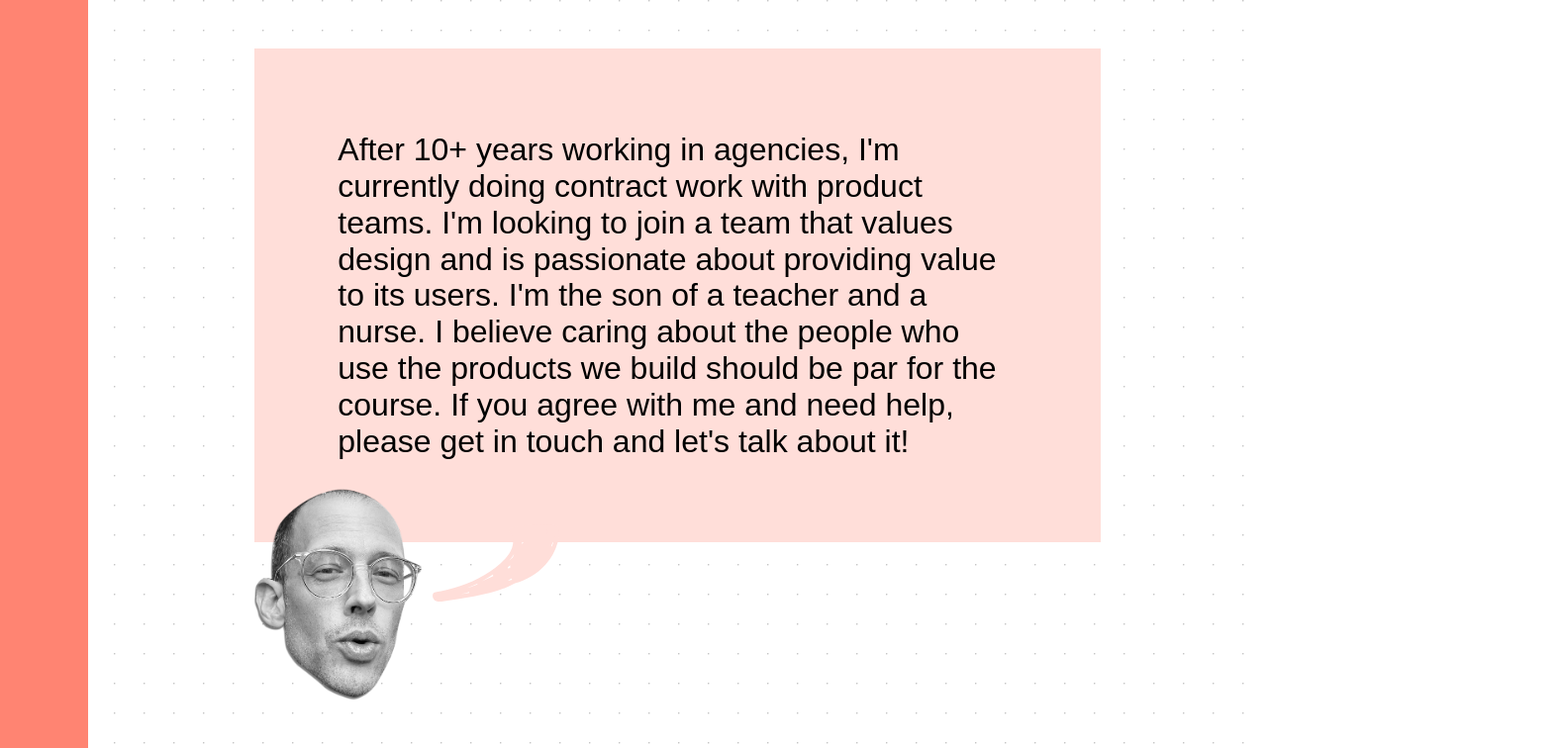
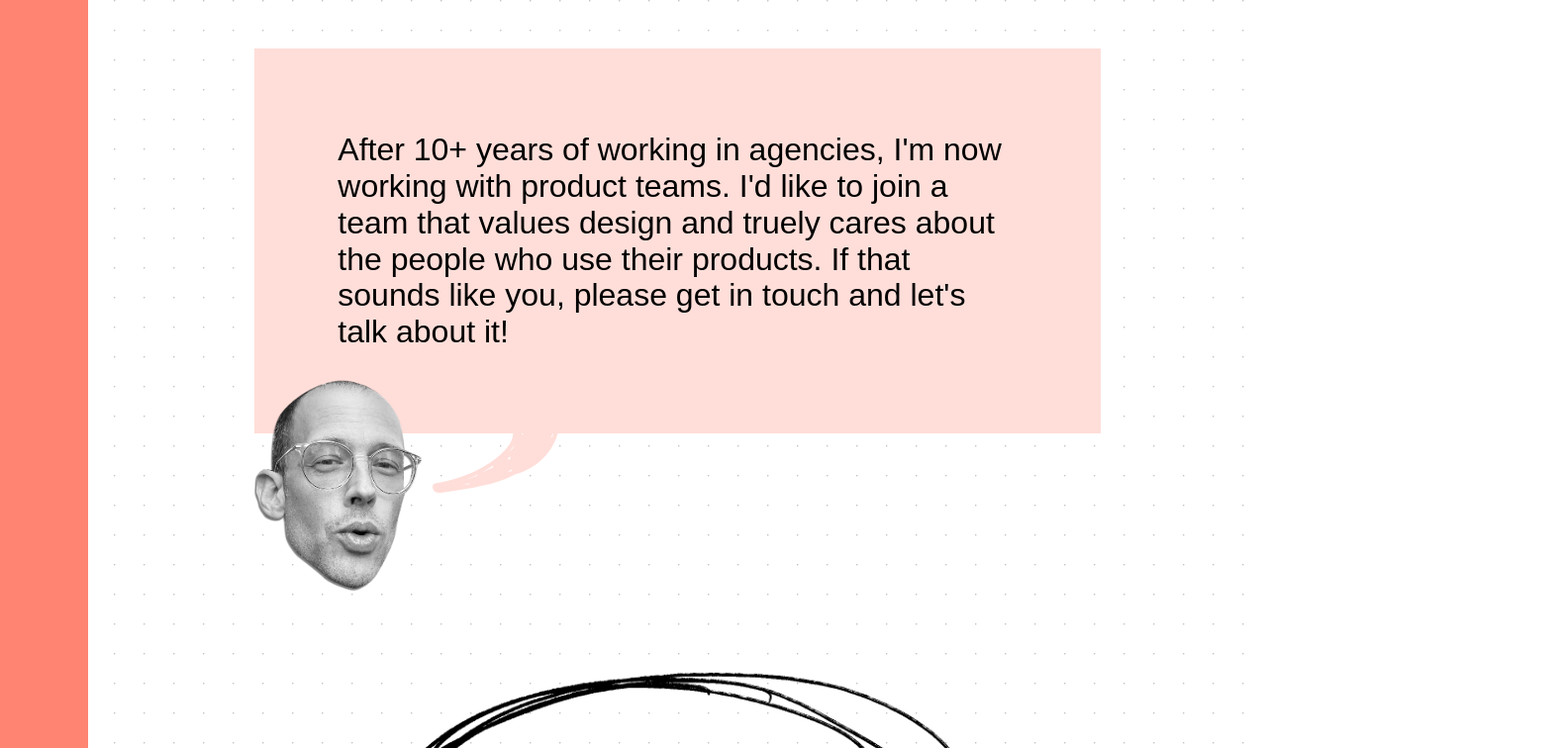
Before and after one commit to adam-is-tall/portfolio-site, a React (Create React App) app: page / in a window 1280 px wide. Shown: the part 4380-5136 px from the top of the page at 99% size, 1578 px wide, since content can reach past the window. Built offline with nearby package versions, Linux system fonts and the light colour scheme; a web font is replaced by a local one.

Commit message:
updated copy for ending again

```diff
--- a/src/App.tsx
+++ b/src/App.tsx
@@ -60,7 +60,7 @@ export default function App() {
   }
 
   return (
-    <div className="flex bg-repeat dot-bg">
+    <div className="flex bg-repeat dot-bg overflow-hidden">
       {/* Left Nav */}
       <div className="hidden sm:block sm:w-20 md:w-24 bg-coral"></div>
       <div className={`z-10 fixed w-full sm:w-20 md:w-24 flex sm:flex-col items-center justify-between h-20 sm:h-screen p-sm sm:border-r-2 transition-colors transform duration-500 ease-in-out ${showCloseAction ? "border-gray bg-gray-light" : "border-aqua bg-aqua-light"}`}>
@@ -182,7 +182,7 @@ export default function App() {
         <div className="relative p-md py-lg sm:p-lg md:p-lg lg:p-2xl">
           {/* <img className="absolute -right-52 top-0 w-2/12" src={shapeStack3} /> */}
           <ChatBubble frames={adamHeads3} className="mb-3xl">
-            After 10+ years working in agencies, I'm currently doing contract work with product teams. I'm looking to join a team that values design and is passionate about providing value to its users. I'm the son of a teacher and a nurse. I believe caring about the people who use the products we build should be par for the course. If you agree with me and need help, please get in touch and let's talk about it!
+            After 10+ years of working in agencies, I'm now working with product teams. I'd like to join a team that values design and truely cares about the people who use their products. If that sounds like you, please get in touch and let's talk about it!
           </ChatBubble>
           <div className="flex flex-col sm:flex-row items-center justify-center w-full space-y-sm sm:space-y-0 sm:space-x-sm pt-xl mt-xl">
             <img className="absolute object-center w-full md:w-1/2 transform transition hover:scale-105" src={sketchBigCircle} alt="Sketched Circle"/>
```
